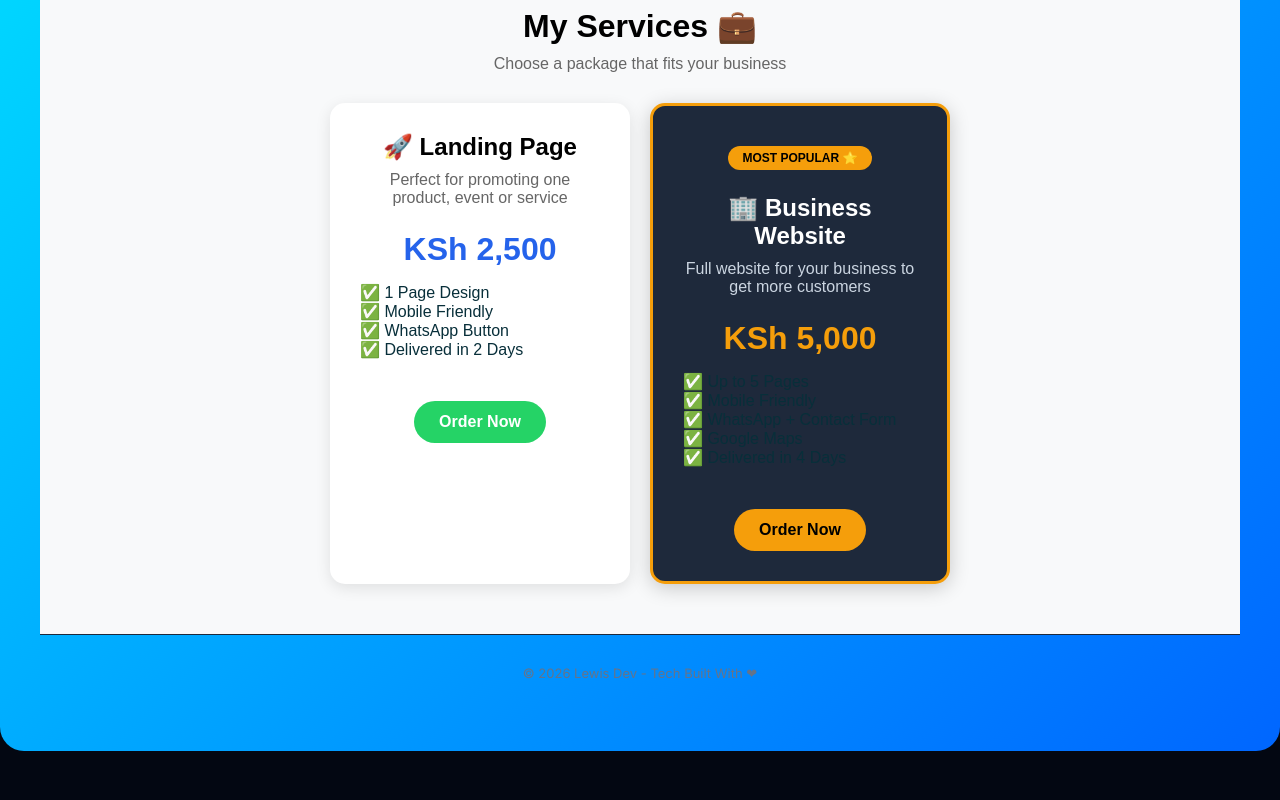
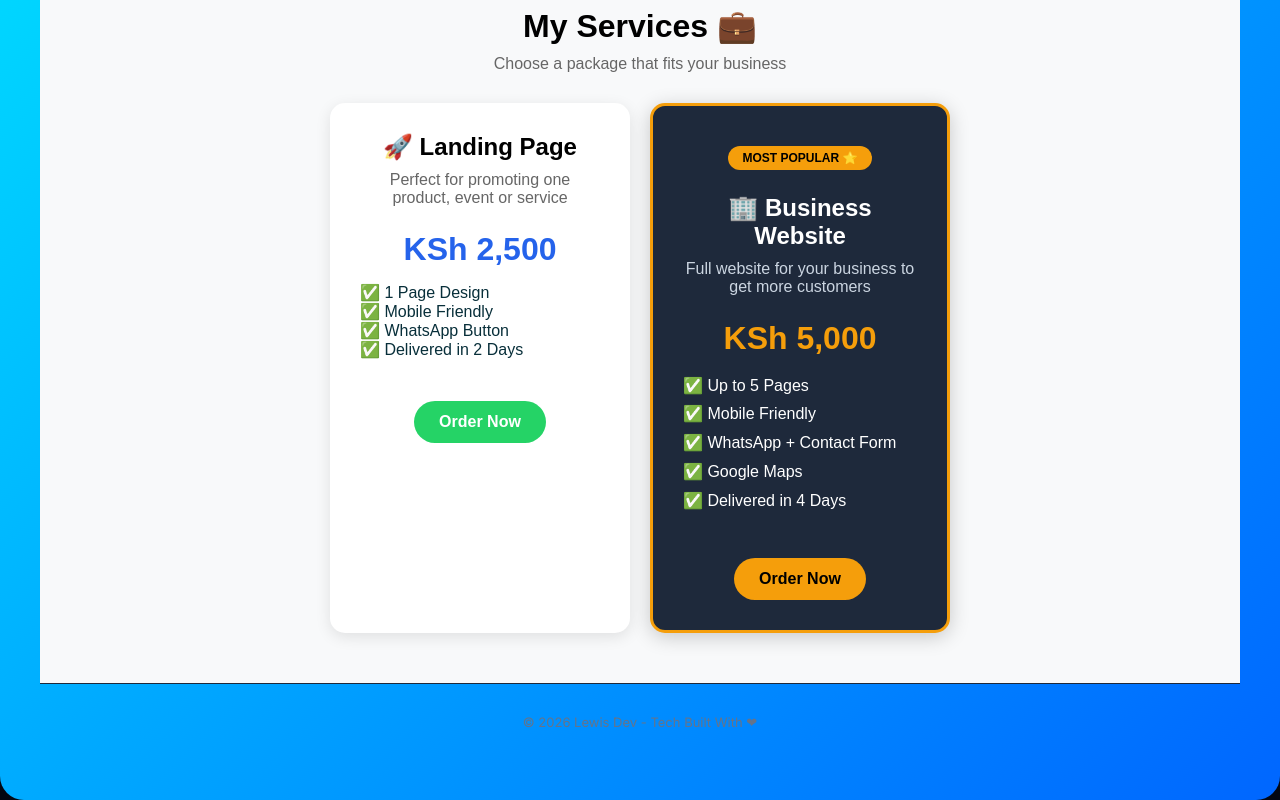
Before and after one commit to mohanlewinsky-cmyk/lewisdev-site, a plain HTML site: page index.html in a window 1280 px wide. Shown: the part 1877-2677 px from the top of the page. Before the commit the page ends 2628 px from the top, so only its background shows below. Drawn offline with Linux system fonts and the light colour scheme; a web font is replaced by a local one.

Commit message:
Update index.html

```diff
--- a/index.html
+++ b/index.html
@@ -144,7 +144,7 @@ footer{text-align:center;padding:30px;color:#64748b;font-size:13px;border-top:1p
       <h3 style="font-size:24px;">🏢 Business Website</h3>
       <p style="color:#cbd5e1;">Full website for your business to get more customers</p>
       <p style="font-size:32px; font-weight:bold; color:#f59e0b; margin:15px 0;">KSh 5,000</p>
-      <p style="text-align:left;">✅ Up to 5 Pages<br>✅ Mobile Friendly<br>✅ WhatsApp + Contact Form<br>✅ Google Maps<br>✅ Delivered in 4 Days</p>
+      <p style="text-align:left; color:white; line-height:1.8;">✅ Up to 5 Pages<br>✅ Mobile Friendly<br>✅ WhatsApp + Contact Form<br>✅ Google Maps<br>✅ Delivered in 4 Days</p>
       <br>
       <a href="https://wa.me/254798749059?text=Hi%20Lewis!%20I%20want%20a%20Business%20Website" target="_blank" style="background:#f59e0b; color:black; padding:12px 25px; border-radius:25px; text-decoration:none; font-weight:bold; display:inline-block;">Order Now</a>
     </div>
```
